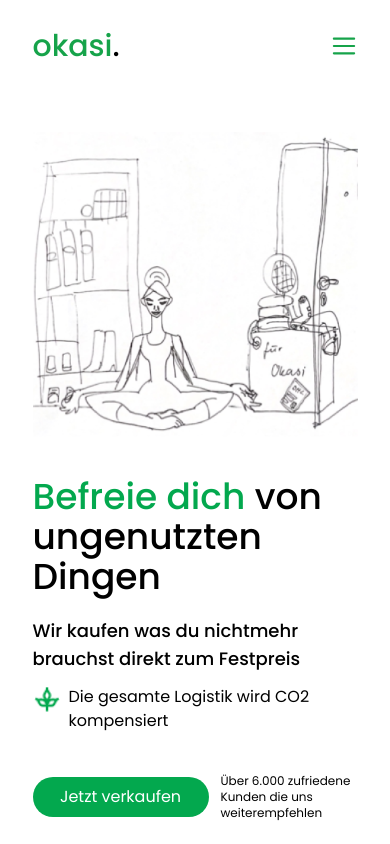
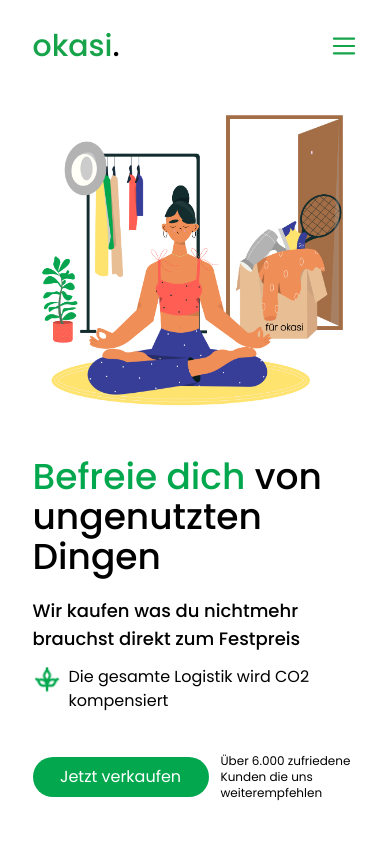
Before and after one commit to philz1337/user-page, a React (Create React App) app: page / in a window 390 px wide. Shown: the top 844 px of the page. Built offline with nearby package versions, Linux system fonts and the light colour scheme.

Commit message:
Banner eingebunden

```diff
--- a/src/components/Banner.js
+++ b/src/components/Banner.js
@@ -1,4 +1,4 @@
-import { Link } from "react-router-dom";
+import { Link } from "react-router-dom"
 
 export default function Banner() {
   return (
@@ -19,8 +19,8 @@ export default function Banner() {
             </p>
           </div>
         </div>
-        <div className="mt-10 lg:mt-0">
-          <img src="/img/bannerImg.png" alt="" />
+        <div className="mt-0 lg:mt-0">
+          <img src="/img/befreie-dich.png" alt="" />
         </div>
       </div>
       <div className="w-10/12 lg:w-9/12 flex items-center">
@@ -34,5 +34,5 @@ export default function Banner() {
         </p>
       </div>
     </div>
-  );
+  )
 }
```
Also changed, not shown: public/img/befreie-dich.png (added).
